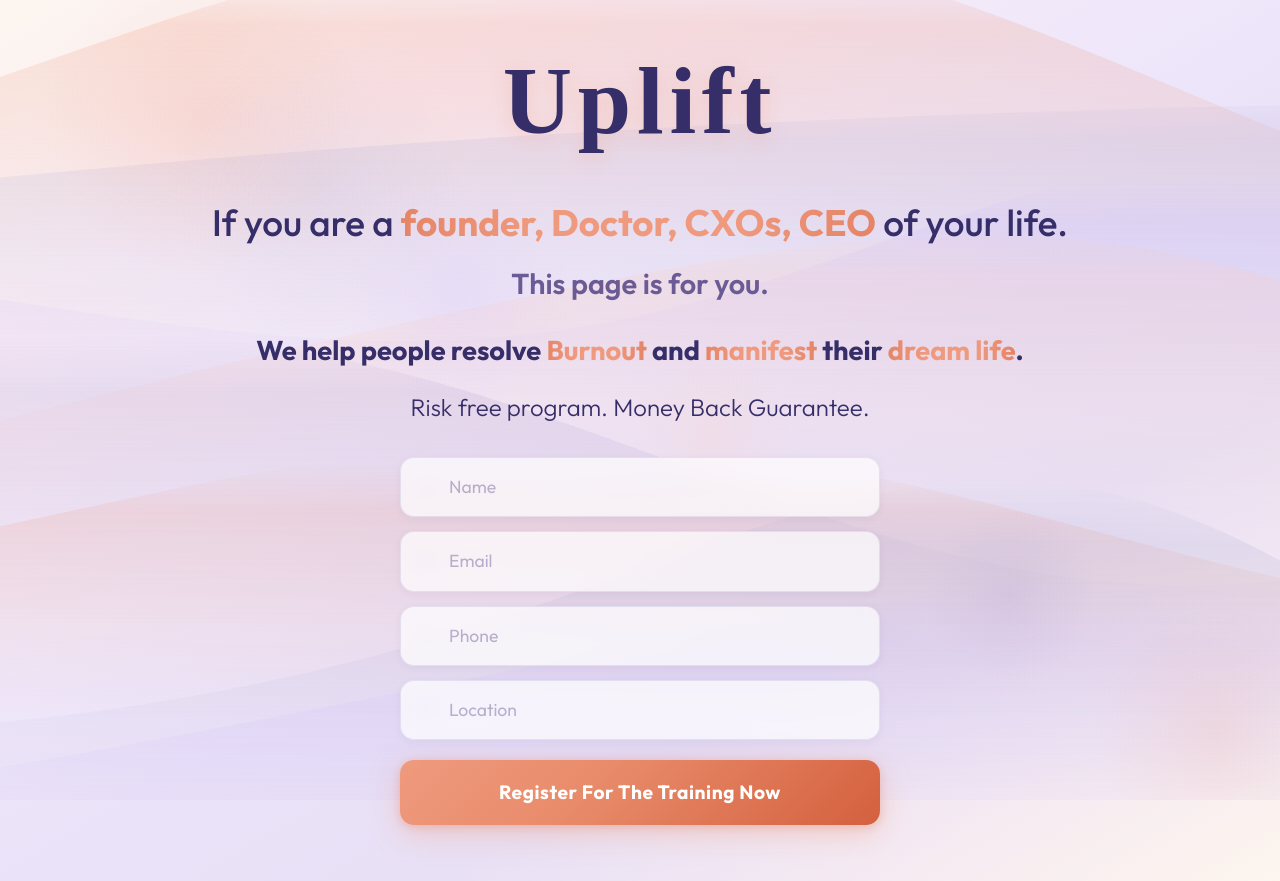
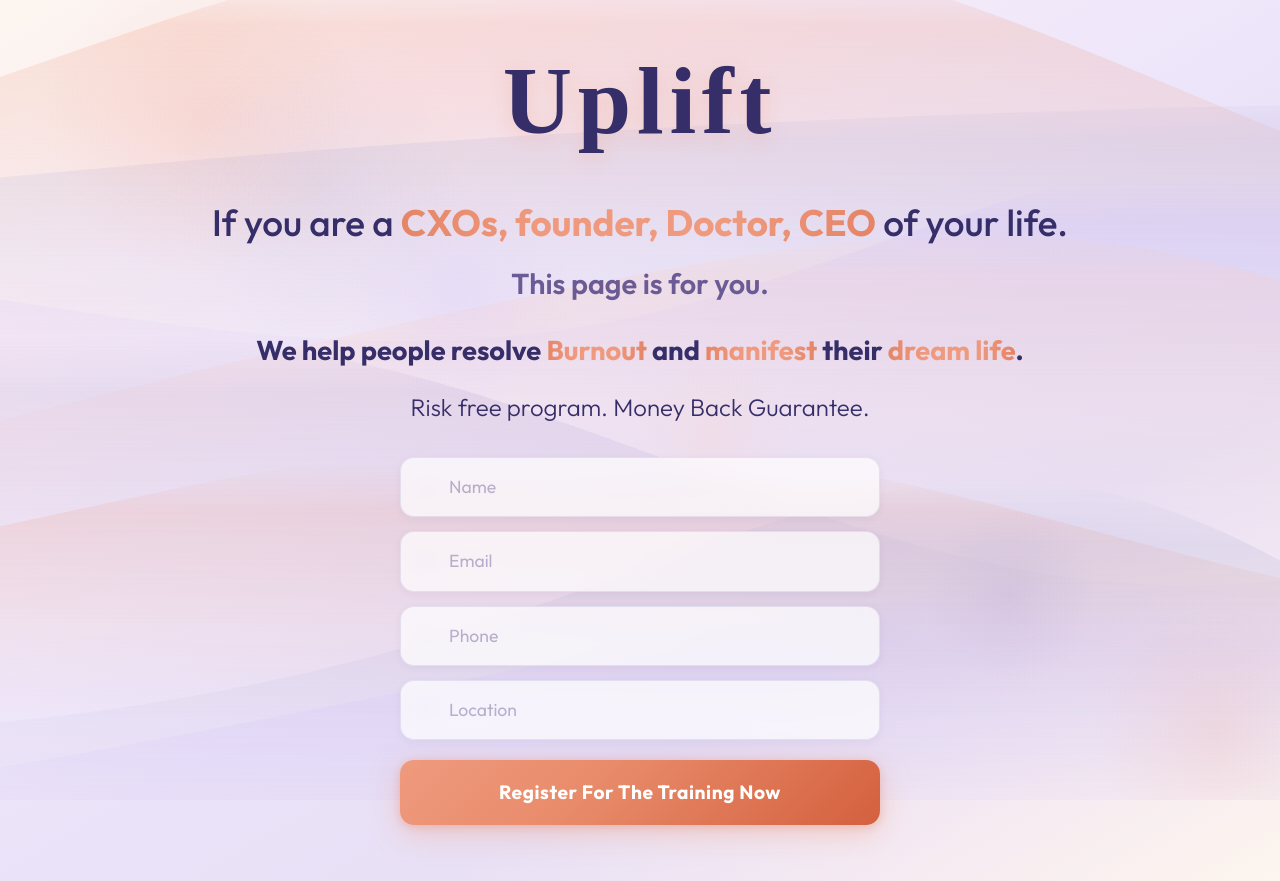
Before and after one commit to Roy-08/landing, a Next.js app: page / in a window 1280 px wide. Built offline with nearby package versions, Linux system fonts and the light colour scheme; a web font is replaced by a local one.

Commit message:
Update page.tsx

```diff
--- a/app/page.tsx
+++ b/app/page.tsx
@@ -293,7 +293,7 @@ export default function ObtainPage() {
 
           <p className="text-center" style={{ color: "#362E69", fontFamily: "'Outfit', sans-serif", fontSize: "2.3rem", fontWeight: 500, lineHeight: 1.6, marginBottom: "0.6rem", ...revealStyle(1) }}>
             If you are a{" "}
-            <span className="shimmer-text" style={{ fontWeight: 700 }}>founder, Doctor, CXOs, CEO</span>{" "}
+            <span className="shimmer-text" style={{ fontWeight: 700 }}>CXOs, founder, Doctor, CEO</span>{" "}
             of your life.
           </p>
 
```
